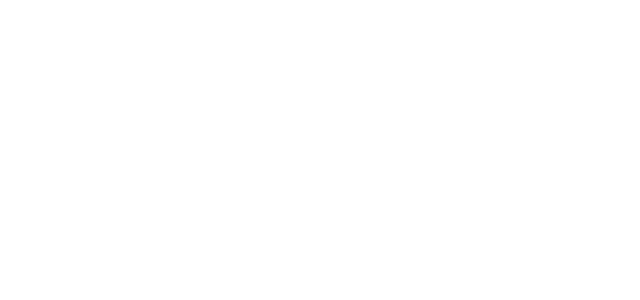
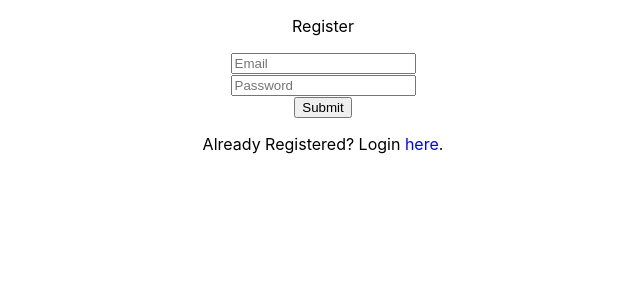
Before and after one commit to realdanieljames/exercise-group-project, a React (Create React App) app: page /register in a window 1280 px wide. Shown: the top 300 px of the page, without its empty margins (317-957 px from the left). Built offline with nearby package versions, Linux system fonts and the light colour scheme.

Commit message:
started login and register page

```diff
--- a/src/App.js
+++ b/src/App.js
@@ -4,6 +4,7 @@
 import ExerciseCalories from "./components/ExerciseCalories/ExerciseCalories";
 import FoodCalories from "./components/FoodCalories/FoodCalories";
 import Login from "./components/Login/Login";
+import Register from './components/Register/Register'
 
 function App() {
   return (
@@ -13,6 +14,8 @@
         <Route exact path="/main-page" component={MainPage} />
         <Route exact path="/exercise" component={ExerciseCalories} />
         <Route exact path="/food" component={FoodCalories} />
+        <Route exact path="/register" component={Register} />
+
       </Router>
     </div>
   );
--- a/src/components/Login/Login.css
+++ b/src/components/Login/Login.css
@@ -0,0 +1,4 @@
+.register-click{
+    color: blue;
+    cursor: pointer;
+}
--- a/src/components/Login/Login.js
+++ b/src/components/Login/Login.js
@@ -1,13 +1,25 @@
-import React from 'react'
+import React, {createRef} from 'react'
+import {withRouter} from 'react-router-dom'
+import "./Login.css"
+const Login = (props) => {
 
-const Login = () => {
+    const userNameRef = createRef()
+    const passwordRef = createRef()
+
+    const switchToRegisterPage = () => {
+        props.history.push("/register")
+    }
+console.log(props);
     return (
         <div>
 
             <p>Login Page</p>
-
+            <input type='email'ref={userNameRef} placeholder="Email"/> <br></br>
+            <input type='Password' ref={passwordRef} placeholder="Password" /><br></br>
+            <button>Submit</button>
+            <p>Not Registered? Sign up <span onClick={switchToRegisterPage} className='register-click'>here</span></p>
         </div>
     )
 }
 
-export default Login
+export default withRouter(Login)
--- /dev/null
+++ b/src/components/Register/Register.js
@@ -0,0 +1,26 @@
+import React, {createRef}  from 'react'
+import {withRouter} from 'react-router-dom'
+
+const Register = (props) => {
+
+
+    const userNameRef = createRef()
+    const passwordRef = createRef()
+
+    const switchToLoginPage = () => {
+    props.history.push("/")
+}
+
+    return (
+        <div>
+
+        <p>Register</p>
+        <input type='email'ref={userNameRef} placeholder="Email"/> <br></br>
+        <input type='Password' ref={passwordRef} placeholder="Password" /><br></br>
+        <button>Submit</button>
+        <p>Already Registered? Login <span onClick={switchToLoginPage} className='register-click'>here</span>.</p>
+    </div>
+    )
+}
+
+export default withRouter(Register)
```
Also changed, not shown: src/components/Register/Register.css (added).
